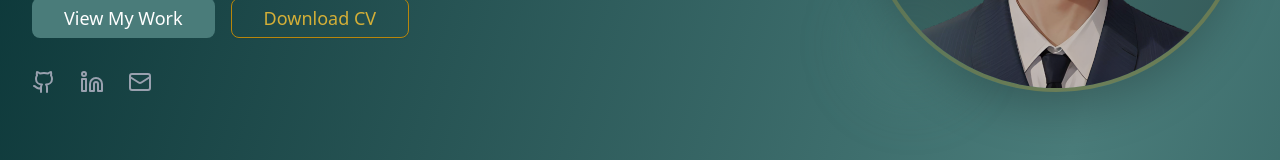
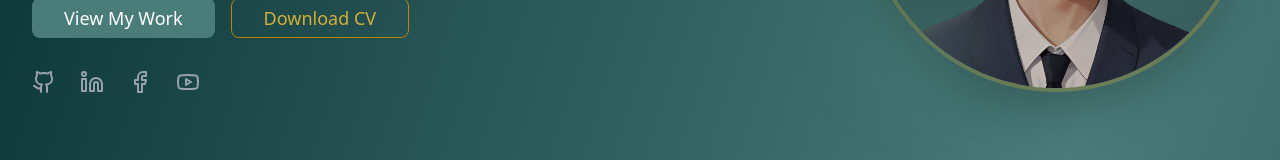
Before and after one commit to uncleedev/portfolio, a Next.js app: page / in a window 1280 px wide. Shown: the part 500-660 px from the top of the page. Built offline with nearby package versions, Linux system fonts and the light colour scheme.

Commit message:
adding social links

```diff
--- a/components/HeroSection.tsx
+++ b/components/HeroSection.tsx
@@ -3,7 +3,7 @@
 import Image from 'next/image'
 import React from 'react'
 import { Button } from './ui/button'
-import { Github, Linkedin, Mail } from 'lucide-react'
+import { Facebook, Github, Linkedin, Mail, Youtube } from 'lucide-react'
 import Link from 'next/link';
 
 export default function HeroSection() {
@@ -11,7 +11,8 @@ export default function HeroSection() {
     const socialLinks = [
         { href: 'https://github.com/uncleedev', icon: <Github className="w-6 h-6" /> },
         { href: 'https://www.linkedin.com/in/uncledev/', icon: <Linkedin className="w-6 h-6" /> },
-        { href: '#', icon: <Mail className="w-6 h-6" /> },
+        {href: "https://www.facebook.com/uncledev/", icon: <Facebook className="w-6 h-6" /> },
+        {href: "https://www.youtube.com/@uncleedev", icon: <Youtube className="w-6 h-6" /> },
     ];
 
   return (
```
